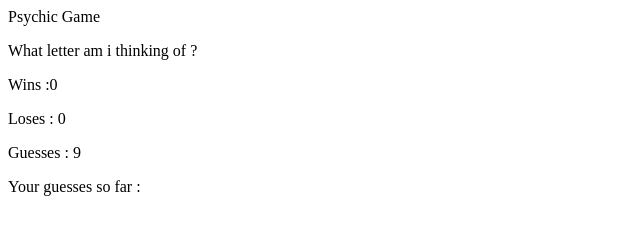
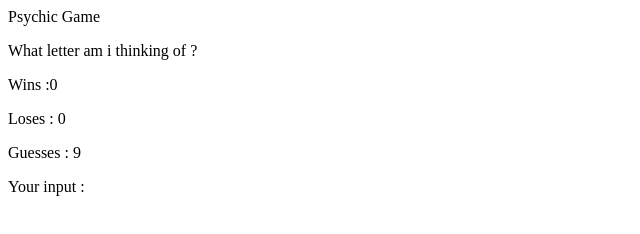
Before and after one commit to Rahimakhanim1/pyschic, a plain HTML site: page index.html in a window 1280 px wide. Shown: the full height of the page, 0-640 px from the left. Drawn offline with Linux system fonts and the light colour scheme.

Commit message:
Update index.html

```diff
--- a/index.html
+++ b/index.html
@@ -14,7 +14,7 @@
                 <p>Wins :<span class="wins"></span></p>
                 <p>Loses : <span class="loses"></span></p>
                 <p>Guesses : <span class="guesses"></span></p>
-                <p>Your guesses so far :
+                <p>Your input :
                     <span class="yourGuesses"></span>
                 </p>
             </div>
```
